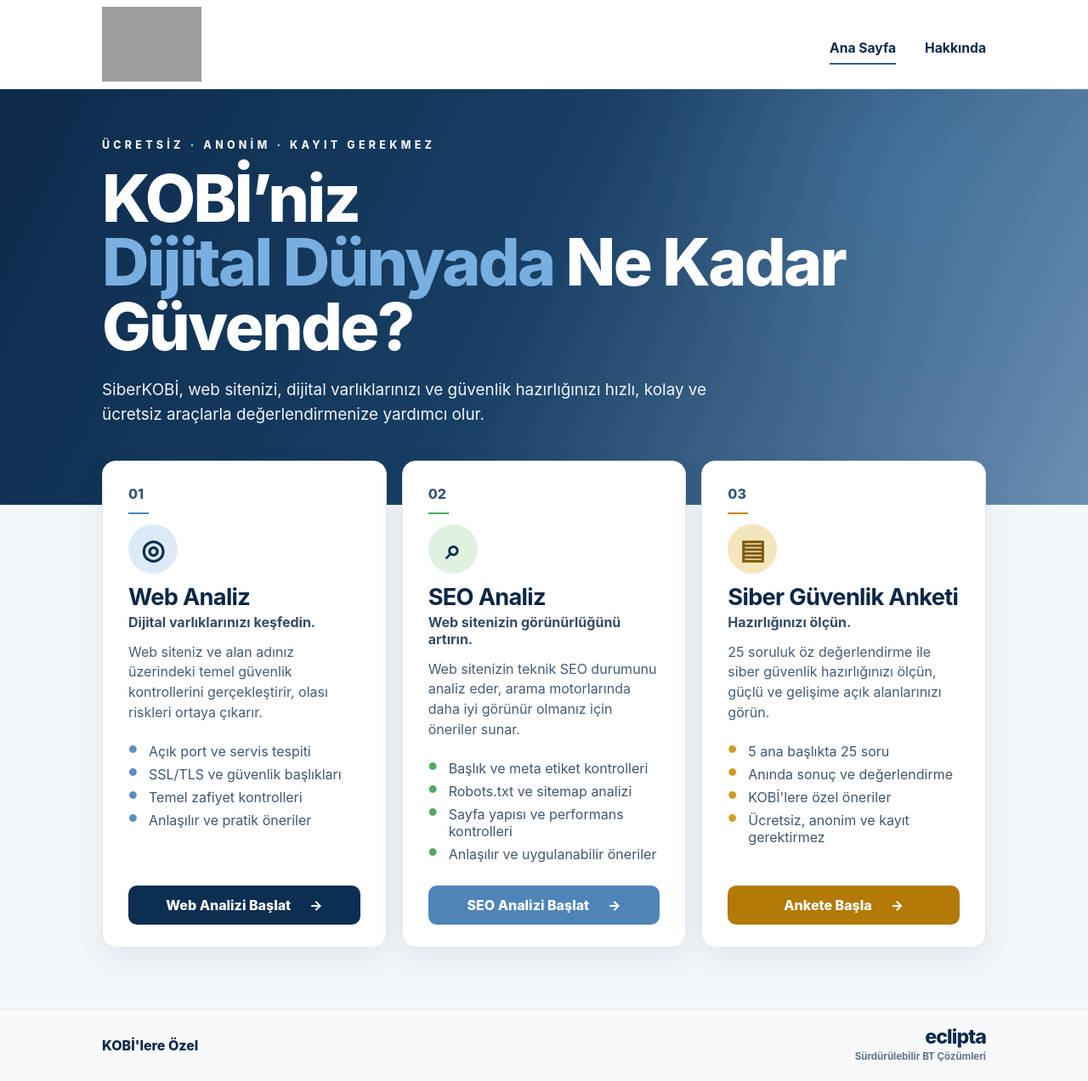
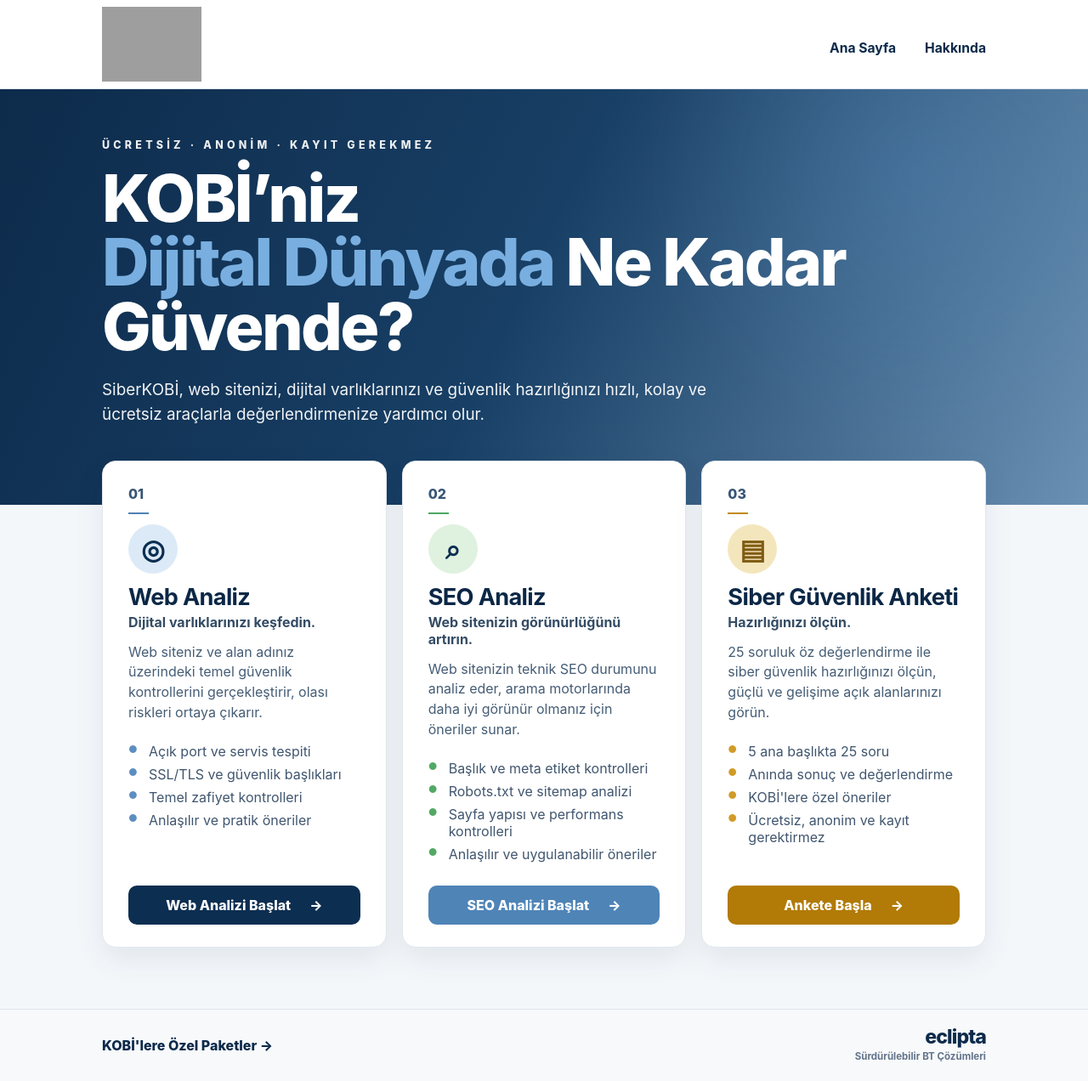
Before and after one commit to YagmurEr/siberkobi, a Flask app: page / in a window 1280 px wide. Shown: the whole page at 85% size. Run offline with Flask 3, Linux system fonts and the light colour scheme; grey boxes are pictures that could not be loaded.

Commit message:
style: introduce unified SiberKOBİ shell

```diff
--- a/app/templates/base.html
+++ b/app/templates/base.html
@@ -7,14 +7,14 @@
   <link rel="stylesheet" href="{{ url_for('static', filename='app.css') }}">
   <script src="{{ url_for('static', filename='app.js') }}" defer></script>
 </head>
-<body>
+<body class="{% block body_class %}{% endblock %}">
   <header class="site-header">
     <div class="container header-inner">
       <a class="brand brand-logo-link" href="{{ url_for('web.index') }}" aria-label="SiberKOBİ ana sayfa">
         <img class="site-logo" src="{{ url_for('static', filename='siberkobi-logo.svg') }}" alt="SiberKOBİ — Riskini bugün gör, yarını koru.">
       </a>
       <nav class="main-nav" aria-label="Ana menü">
-        <a href="{{ url_for('web.index') }}" class="nav-link-active">Ana Sayfa</a>
+        <a href="{{ url_for('web.index') }}">Ana Sayfa</a>
         <a href="https://eclipta.tr">Hakkında</a>
       </nav>
     </div>
@@ -26,7 +26,7 @@
 
   <footer class="site-footer">
     <div class="container footer-inner">
-      <a href="https://kobi.eclipta.tr/paketler">KOBİ'lere Özel</a>
+      <a class="footer-packages" href="https://kobi.eclipta.tr/paketler">KOBİ'lere Özel Paketler <span>→</span></a>
       <a class="eclipta-signature" href="https://eclipta.tr" aria-label="Eclipta">
         <span class="eclipta-wordmark">eclipta</span>
         <span class="eclipta-slogan">Sürdürülebilir BT Çözümleri</span>
```
